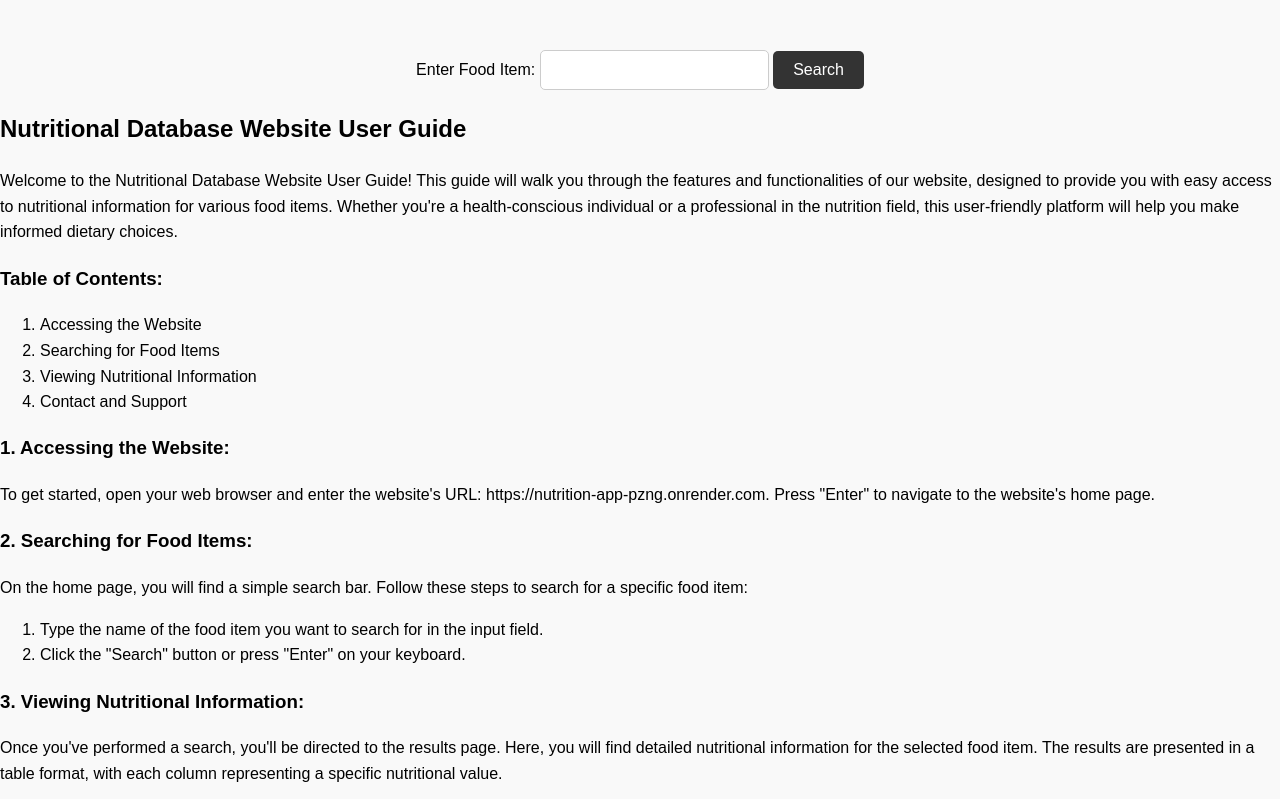
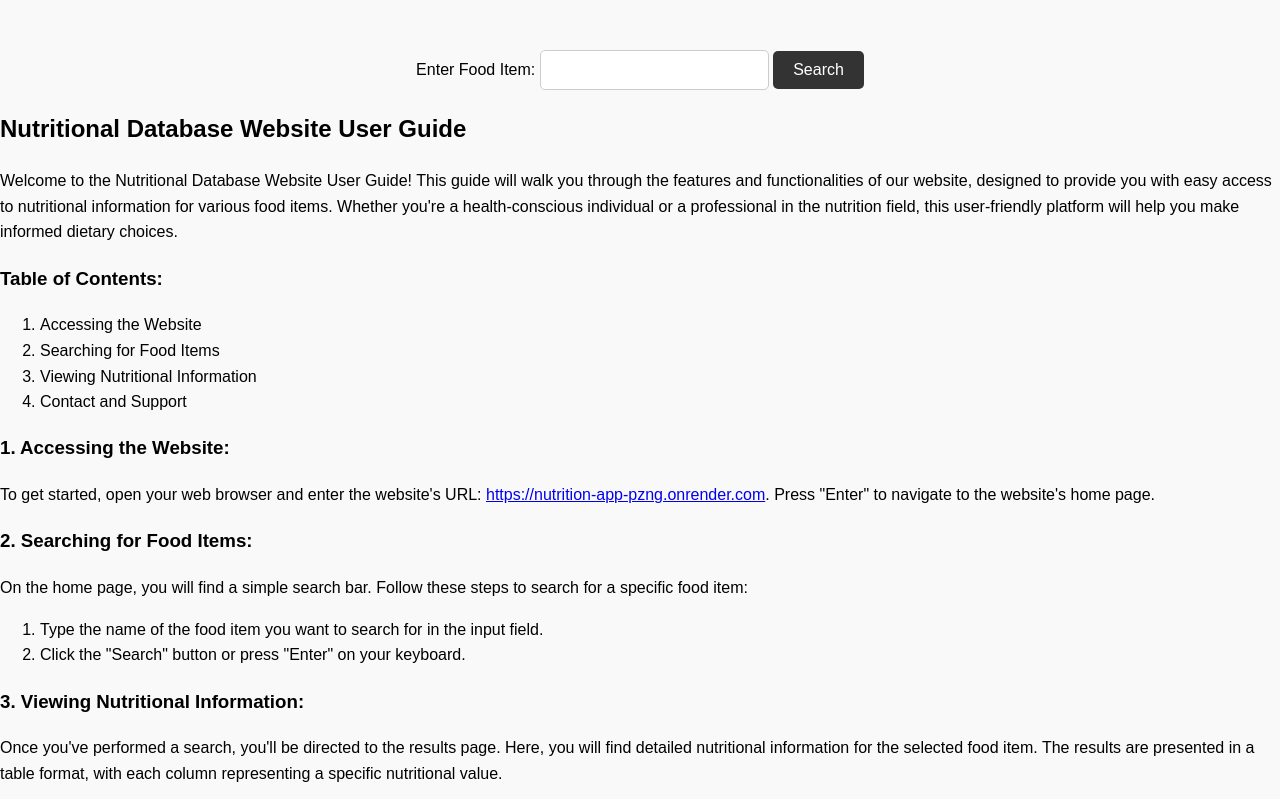
Before and after one commit to thisismariam/nutrition, a plain HTML site: page templates/home.html in a window 1280 px wide. Shown: the top 799 px of the page. Drawn offline with Linux system fonts and the light colour scheme.

Commit message:
Update home.html

```diff
--- a/templates/home.html
+++ b/templates/home.html
@@ -103,7 +103,7 @@
        </ol>
 
        <h3>1. Accessing the Website:</h3>
-       <p>To get started, open your web browser and enter the website's URL: https://nutrition-app-pzng.onrender.com. Press "Enter" to navigate to the website's home page.</p>
+       <p>To get started, open your web browser and enter the website's URL: <a href="https://nutrition-app-pzng.onrender.com">https://nutrition-app-pzng.onrender.com</a>. Press "Enter" to navigate to the website's home page.</p>
 
        <h3>2. Searching for Food Items:</h3>
        <p>On the home page, you will find a simple search bar. Follow these steps to search for a specific food item:</p>
```
